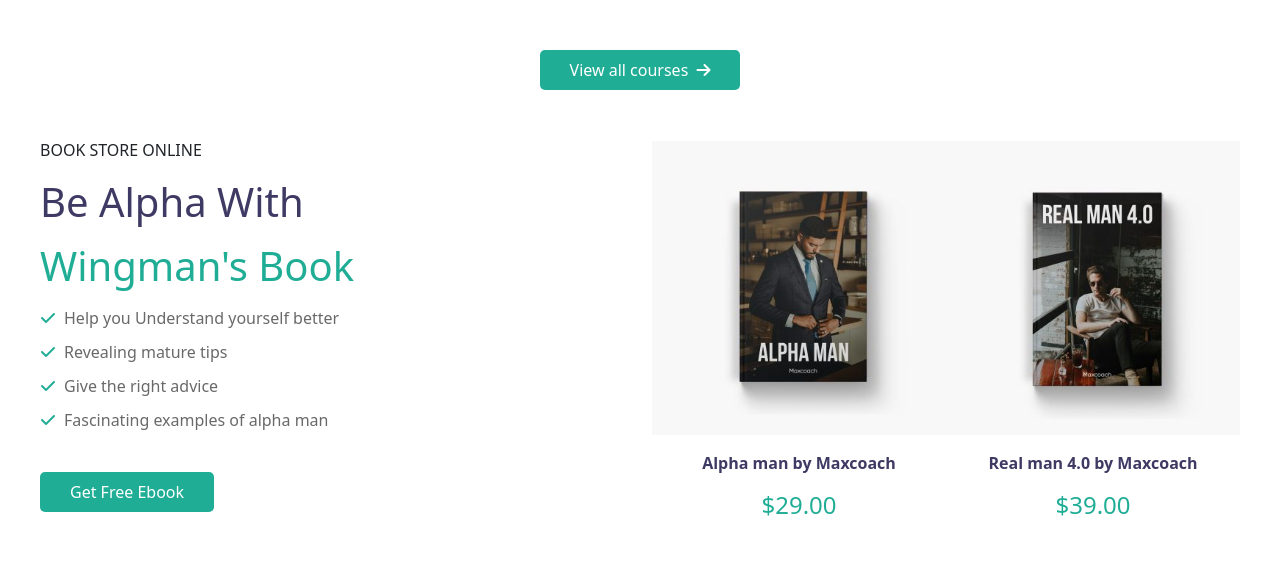
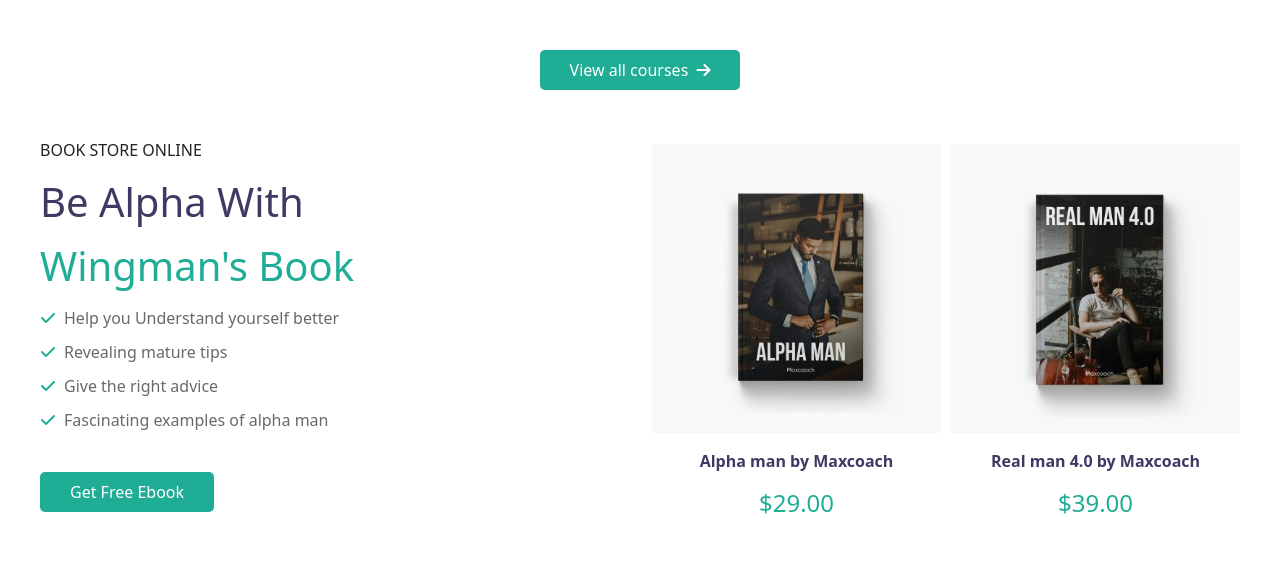
Before and after one commit to AndreaChiari/motivation, a Vue app: page / in a window 1280 px wide. Shown: the part 2860-3448 px from the top of the page. Built offline with nearby package versions, Linux system fonts and the light colour scheme; the HTML template or start-up script is replaced by a standard one.

Commit message:
add-bonus-hover-cards-book

```diff
--- a/src/components/appMain.vue
+++ b/src/components/appMain.vue
@@ -102,8 +102,14 @@
                 <!-- pic book section -->
 
                 <div class="col-6 d-flex">
-                    <div class="d-flex justify-content-center align-items-center secondTypeCard">
-                        <div>
+                    <div class="d-flex justify-content-center align-items-center bookCard">
+                        <div class="hover-card">
+                            <div class="hover-button-container">
+                                <div><i class="fa-solid fa-magnifying-glass"></i></div>
+                                <div><i class="fa-solid fa-cart-shopping"></i></div>
+                                <div><i class="fa-regular fa-heart"></i></div>
+                                <div><i class="fa-solid fa-chart-simple"></i></div>
+                            </div>
                             <figure class="second-pic-container">
                                 <img src="/src/assets/img/product-book-11-400x400.jpg" alt="" class="img-fluid">
                             </figure>
@@ -112,7 +118,13 @@
                                 <h4 class='mb-3 text-center book-price'>$29.00</h4>
                             </div>
                         </div>
-                        <div>
+                        <div class="hover-card">
+                            <div class="hover-button-container">
+                                <div><i class="fa-solid fa-magnifying-glass"></i></div>
+                                <div><i class="fa-solid fa-cart-shopping"></i></div>
+                                <div><i class="fa-regular fa-heart"></i></div>
+                                <div><i class="fa-solid fa-chart-simple"></i></div>
+                            </div>
                             <figure class="second-pic-container">
                                 <img src="/src/assets/img/product-book-10-400x400.jpg" alt="" class="img-fluid">
                             </figure>
@@ -307,6 +319,10 @@
     }
 
     // shop book section
+    .bookCard {
+        gap: 10px;
+    }
+
     .book-title {
         color: $color-violet;
         font-weight: 700;
@@ -328,6 +344,39 @@
                 color: $color-violet;
             }
         }
+    }
+
+    // pic book hover
+    .hover-card {
+        position: relative;
+    }
+
+    .hover-button-container {
+        display: none;
+        position: absolute;
+        top: 40px;
+        right: 25px;
+
+        div {
+            display: flex;
+            align-items: center;
+            justify-content: center;
+            width: 40px;
+            height: 40px;
+            border-radius: 50%;
+            margin-bottom: 15px;
+            background-color: white;
+            cursor: pointer;
+        }
+
+        * {
+            font-size: 20px;
+        }
+
+    }
+
+    .hover-card:hover .hover-button-container {
+        display: block;
     }
 
     // logo brands intermezzo
```
